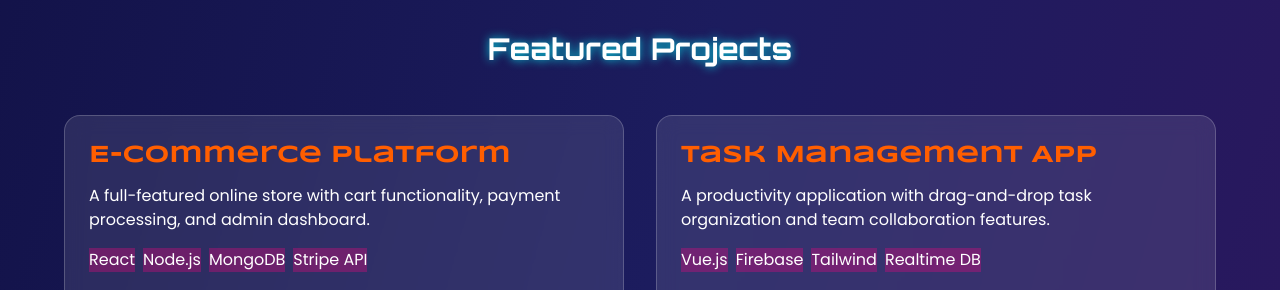
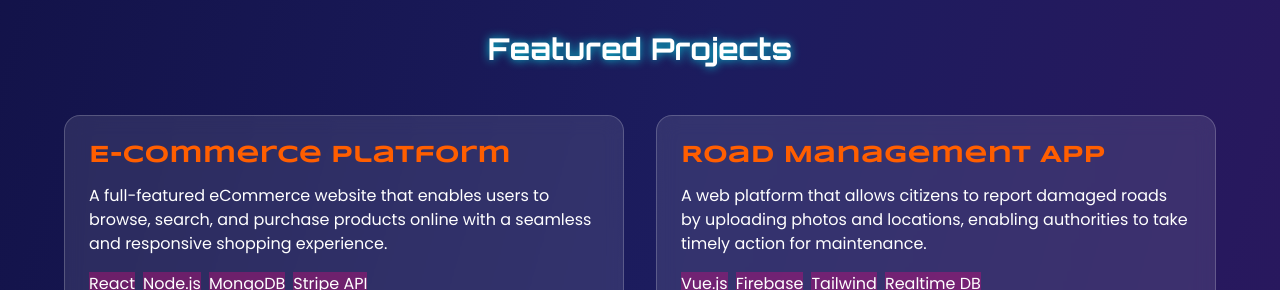
Before and after one commit to skprime07/portfolio, a plain HTML site: page index.html in a window 1280 px wide. Shown: the part 1987-2277 px from the top of the page. Drawn offline with nearby package versions, Linux system fonts and the light colour scheme.

Commit message:
Update index.html

```diff
--- a/index.html
+++ b/index.html
@@ -216,7 +216,7 @@
           <div class="project-card glass-card rounded-2xl overflow-hidden hover:transform hover:-translate-y-2 transition-transform">
             <div class="p-6">
               <h3 class="text-2xl font-bold font-syncopate mb-3 text-electric-orange">E-Commerce Platform</h3>
-              <p class="mb-4">A full-featured online store with cart functionality, payment processing, and admin dashboard.</p>
+              <p class="mb-4">A full-featured eCommerce website that enables users to browse, search, and purchase products online with a seamless and responsive shopping experience.</p>
 
               <div class="flex flex-wrap gap-2 mb-6">
                 <span class="tech-tag bg-cyber-pink/30">React</span>
@@ -247,8 +247,8 @@
           <!-- Project 2 -->
           <div class="project-card glass-card rounded-2xl overflow-hidden hover:transform hover:-translate-y-2 transition-transform">
             <div class="p-6">
-              <h3 class="text-2xl font-bold font-syncopate mb-3 text-electric-orange">Task Management App</h3>
-              <p class="mb-4">A productivity application with drag-and-drop task organization and team collaboration features.</p>
+              <h3 class="text-2xl font-bold font-syncopate mb-3 text-electric-orange">Road Management App</h3>
+              <p class="mb-4">A web platform that allows citizens to report damaged roads by uploading photos and locations, enabling authorities to take timely action for maintenance.</p>
 
               <div class="flex flex-wrap gap-2 mb-6">
                 <span class="tech-tag bg-cyber-pink/30">Vue.js</span>
```
